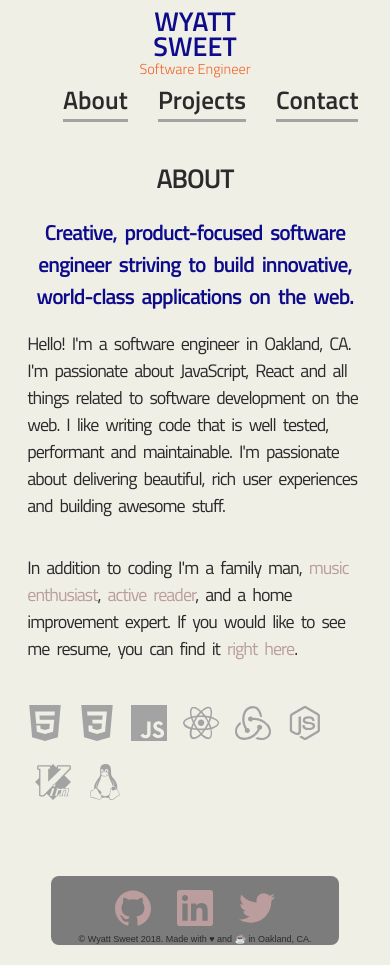
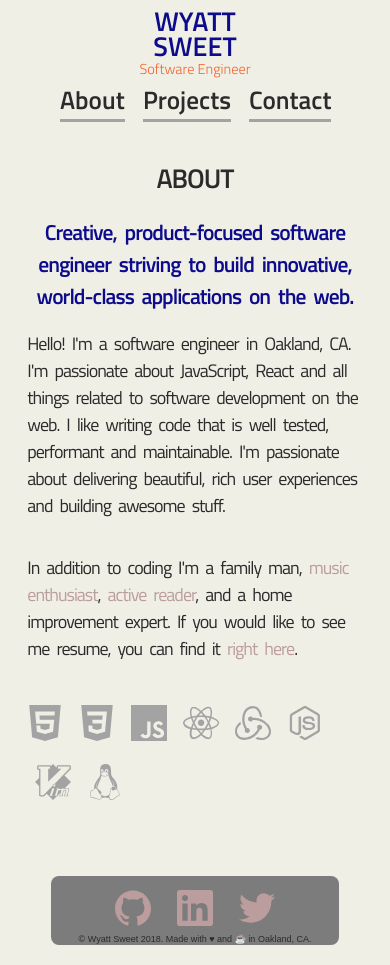
Before and after one commit to wyattsweet/wyattsweet.com, a React (Create React App) app: page / in a window 390 px wide. Built offline with nearby package versions, Linux system fonts and the light colour scheme.

Commit message:
fixed header centering issue

```diff
--- a/src/Header.css
+++ b/src/Header.css
@@ -24,7 +24,7 @@ header {
 
 .title {
   color: #f46127;
-  font-size: .8em;
+  font-size: 0.8em;
 }
 
 a.menuItem {
@@ -41,7 +41,7 @@ a.menuItem {
 }
 
 .menuList li {
-  margin-left: 30px;
+  margin-left: 1em;
   padding: 0 0 5px;
 }
 
@@ -50,4 +50,8 @@ a.menuItem {
   header > .menuList {
     display: block;
   }
+
+  .menuList li:first-child {
+    margin-left: 0;
+  }
 }
```
